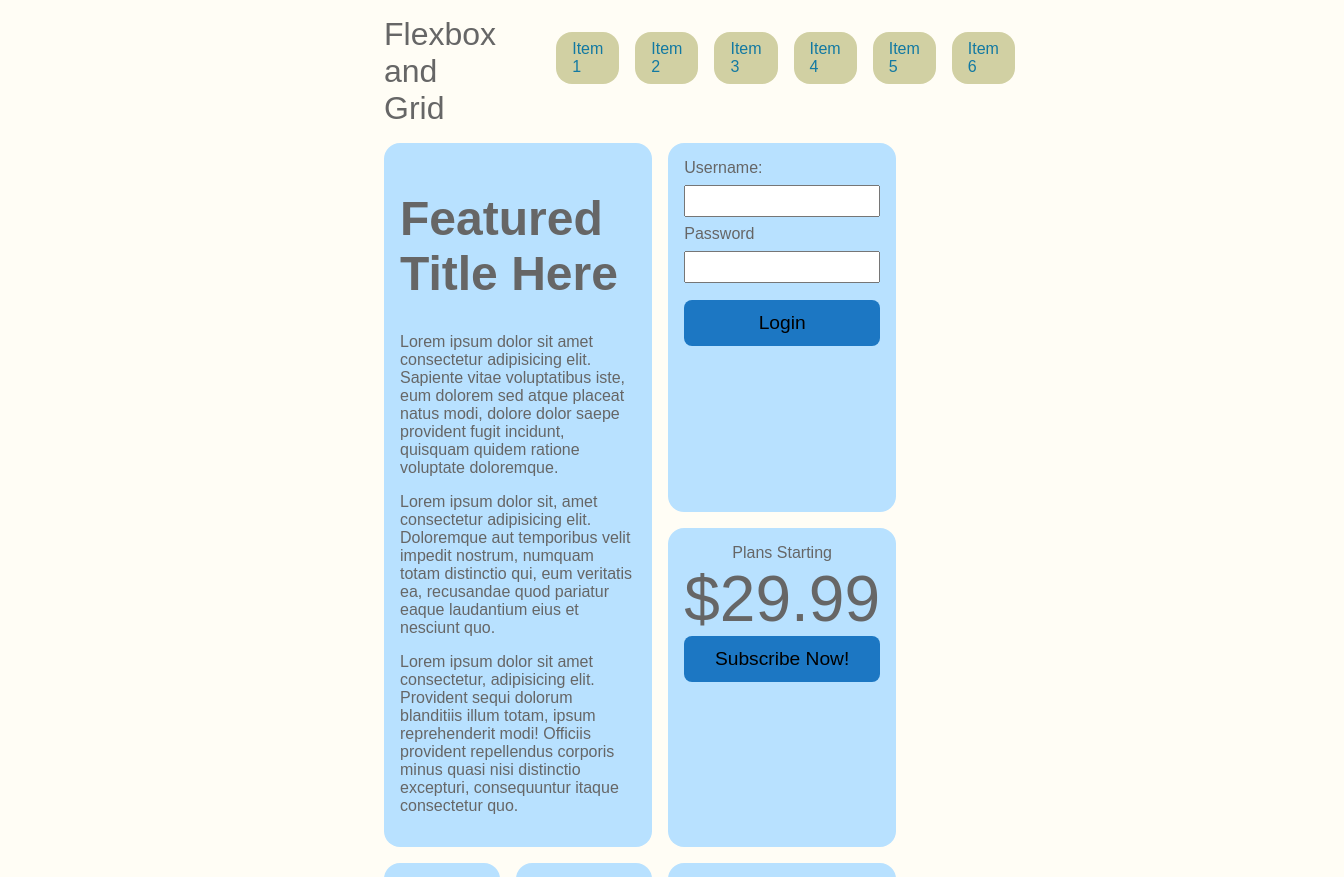
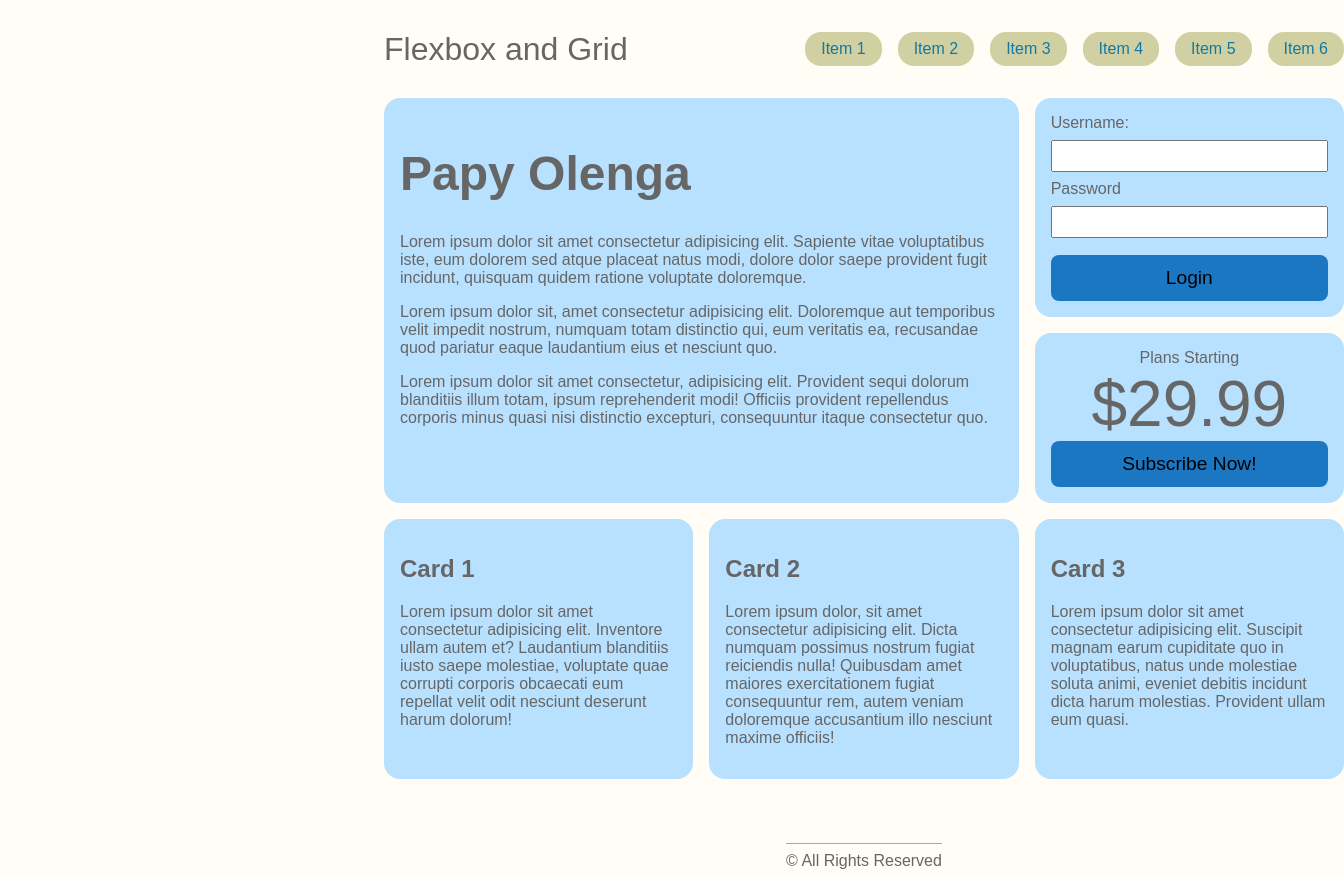
Before and after one commit to WSU-SoC-WEB2620-CU/web2620-class-activities-Oles1, a website built with Vite: page src/example05.html in a window 1280 px wide. Shown: the top 877 px of the page, 1344 px wide, since content can reach past the window. Built offline with nearby package versions, Linux system fonts and the light colour scheme.

Commit message:
Final submission

```diff
--- a/src/example05.html
+++ b/src/example05.html
@@ -21,7 +21,7 @@
       </ul>
     </nav>
     <div class="featured">
-      <h1>Featured Title Here</h1>
+      <h1>Papy Olenga</h1>
       <p>
         Lorem ipsum dolor sit amet consectetur adipisicing elit. Sapiente vitae voluptatibus iste, eum dolorem sed atque
         placeat natus modi, dolore dolor saepe provident fugit incidunt, quisquam quidem ratione voluptate doloremque.
--- a/src/stylesheets/example05.css
+++ b/src/stylesheets/example05.css
@@ -56,6 +56,8 @@ button {
 
 /* Grid Styling */
 body {
+  width: 80%;
+  margin: 0 auto;
   display: grid;
   grid-template-columns: repeat(3, 1fr);
   gap: 1rem;
```
